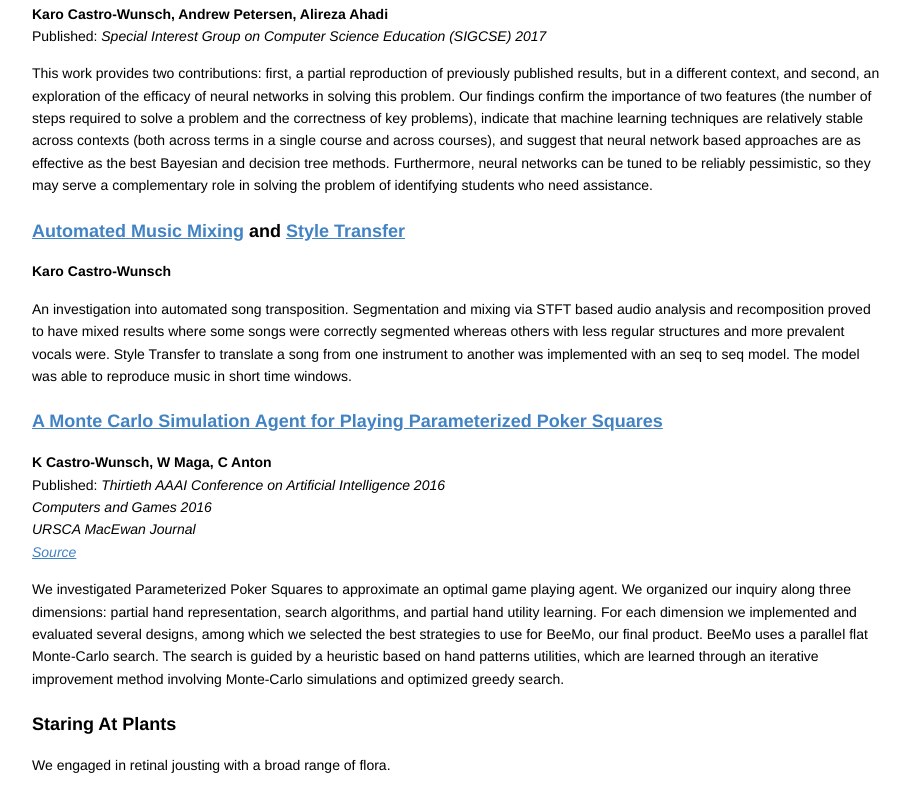
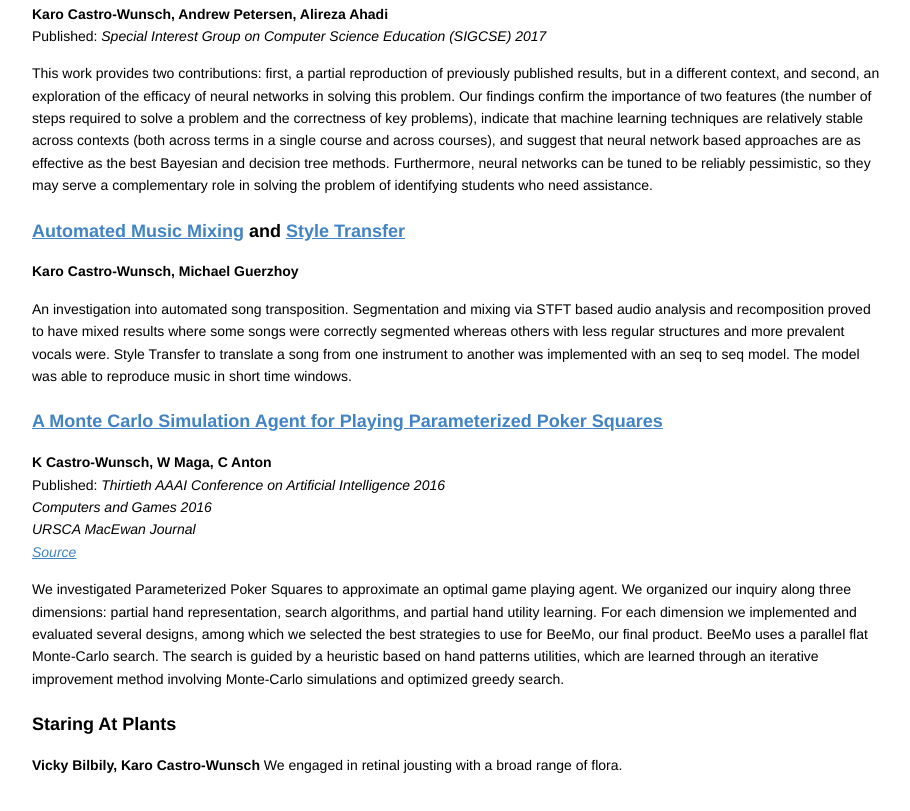
Before and after one commit to jsdelivrbot/research-1, a plain HTML site: page index.html in a window 1280 px wide. Shown: the part 445-1256 px from the top of the page, without its empty margins (181-1091 px from the left). Drawn offline with nearby package versions, Linux system fonts and the light colour scheme.

Commit message:
update refs

```diff
--- a/index.html
+++ b/index.html
@@ -335,7 +335,7 @@ Published: <em>Special Interest Group on Computer Science Education (SIGCSE) 201
 
 <h3 id="toc_4"><a href="https://github.com/KaroAntonio/music-phrasing">Automated Music Mixing</a> and <a href="https://github.com/KaroAntonio/music-rnn-tensorflow">Style Transfer</a></h3>
 
-<p><strong>Karo Castro-Wunsch</strong></p>
+<p><strong>Karo Castro-Wunsch, Michael Guerzhoy</strong></p>
 
 <p>An investigation into automated song transposition. Segmentation and mixing via STFT based audio analysis and recomposition proved to have mixed results where some songs were correctly segmented whereas others with less regular structures and more prevalent vocals were. Style Transfer to translate a song from one instrument to another was implemented with an seq to seq model. The model was able to reproduce music in short time windows. </p>
 
@@ -351,7 +351,8 @@ Published: <em>Thirtieth AAAI Conference on Artificial Intelligence 2016</em><br
 
 <h3 id="toc_6">Staring At Plants</h3>
 
-<p>We engaged in retinal jousting with a broad range of flora.</p>
+<p><strong>Vicky Bilbily, Karo Castro-Wunsch</strong>
+We engaged in retinal jousting with a broad range of flora.</p>
 
 
 
```
Also changed, not shown: 2 other files.
